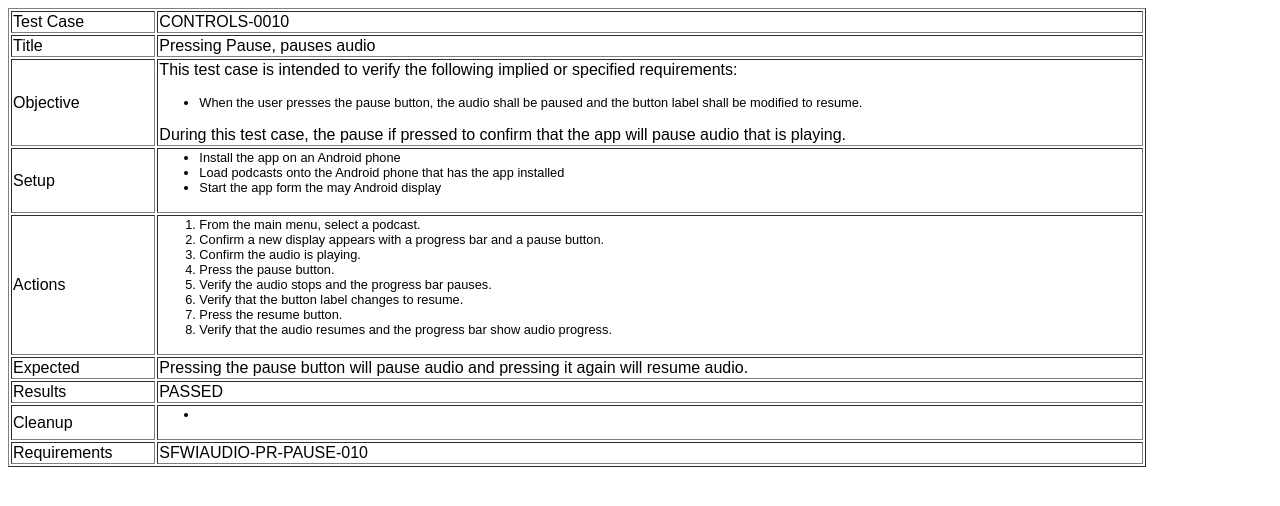
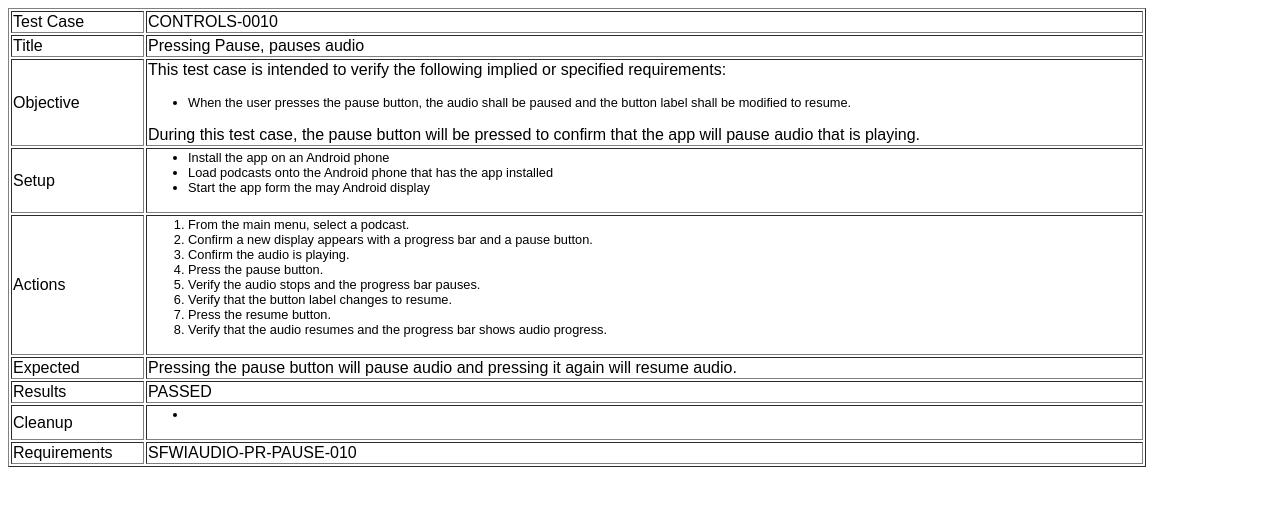
Before and after one commit to mbroihier/sfwiAudio-tfw, a website: page CONTROLS/CONTROLS-0010.html in a window 1280 px wide. Drawn offline with Linux system fonts and the light colour scheme.

Commit message:
update test data based on Moto G testing

```diff
--- a/CONTROLS/CONTROLS-0010.html
+++ b/CONTROLS/CONTROLS-0010.html
@@ -27,7 +27,7 @@ Objective
 <td id="objective"><p>This test case is intended to verify the following implied or specified requirements:</p>
 <ul id="requirementsList">
 <li>When the user presses the pause button, the audio shall be paused and the button label shall be modified to resume.</li></ul>
-<p>During this test case, the pause if pressed to confirm that the app will pause audio that is playing.</p></td>
+<p>During this test case, the pause button will be pressed to confirm that the app will pause audio that is playing.</p></td>
 </tr>
 <tr>
 <td>
@@ -44,7 +44,7 @@ Actions
 </td>
 <td>
 <ol id="actions">
-<li> From the main menu, select a podcast. </li><li> Confirm a new display appears with a progress bar and a pause button. </li><li> Confirm the audio is playing. </li><li> Press the pause button. </li><li> Verify the audio stops and the progress bar pauses. </li><li> Verify that the button label changes to resume. </li><li> Press the resume button. </li><li> Verify that the audio resumes and the progress bar show audio progress.</li></ol>
+<li> From the main menu, select a podcast. </li><li> Confirm a new display appears with a progress bar and a pause button. </li><li> Confirm the audio is playing. </li><li> Press the pause button. </li><li> Verify the audio stops and the progress bar pauses. </li><li> Verify that the button label changes to resume. </li><li> Press the resume button. </li><li> Verify that the audio resumes and the progress bar shows audio progress.</li></ol>
 </td>
 </tr>
 <tr>
--- a/script.js
+++ b/script.js
@@ -107,7 +107,7 @@ myRequest.onreadystatechange = function(){
 						}
 					}
 				}
-				if (addToList && headings[heading] == "Test End Time:") { // if we have increased the number of unique new tests that have been run
+				if (headings[heading] == "Test End Time:") { // if we have increased the number of unique new tests that have been run
 					let regularExpression = / *(\d+\/\d+\/\d+) *.*/;
 					let date = sectionContent.match(regularExpression);
 					console.log("date: " + date + ", original: " + sectionContent + ", -- " + date[1]);
```
Also changed, not shown: 3 other files.
